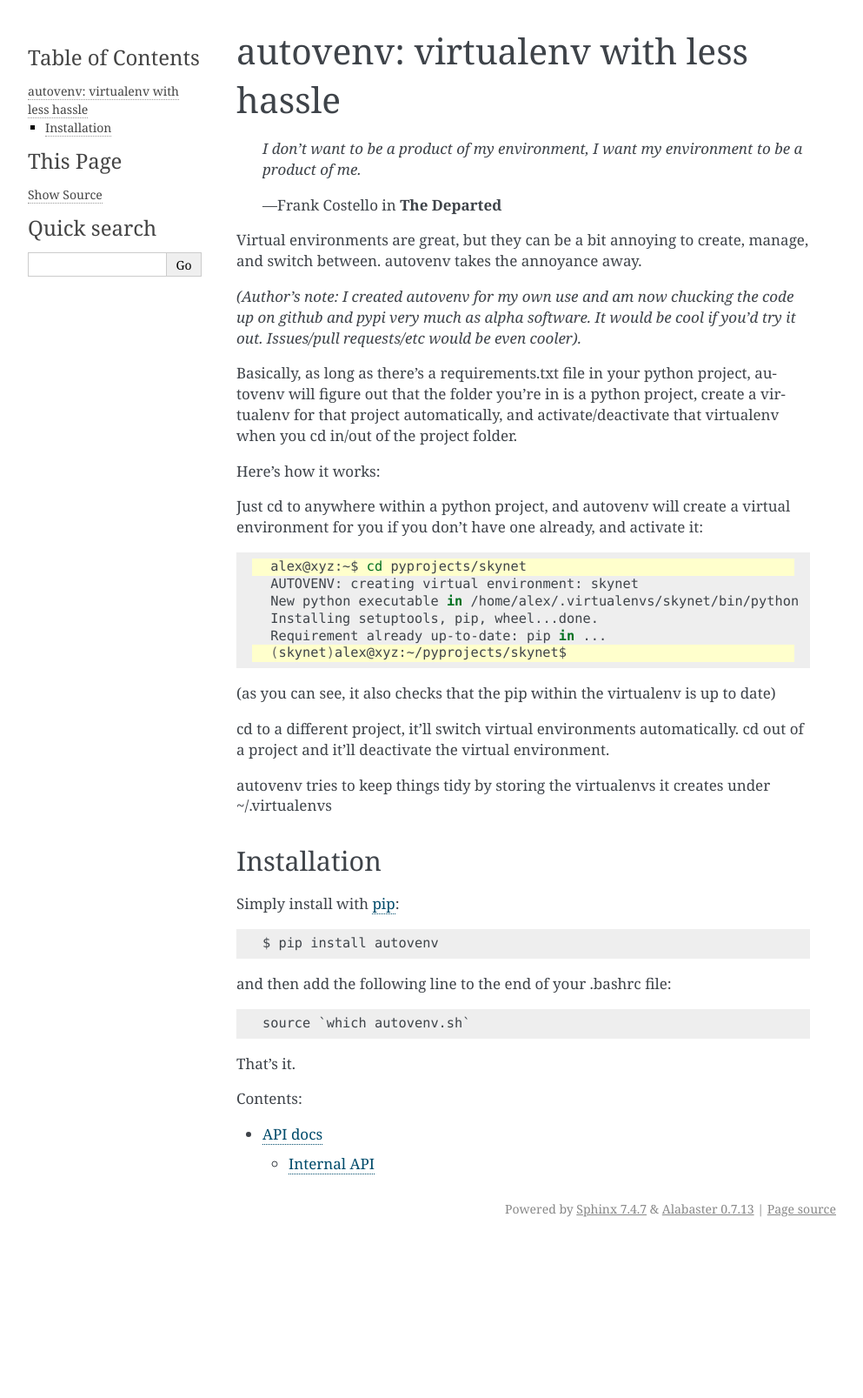
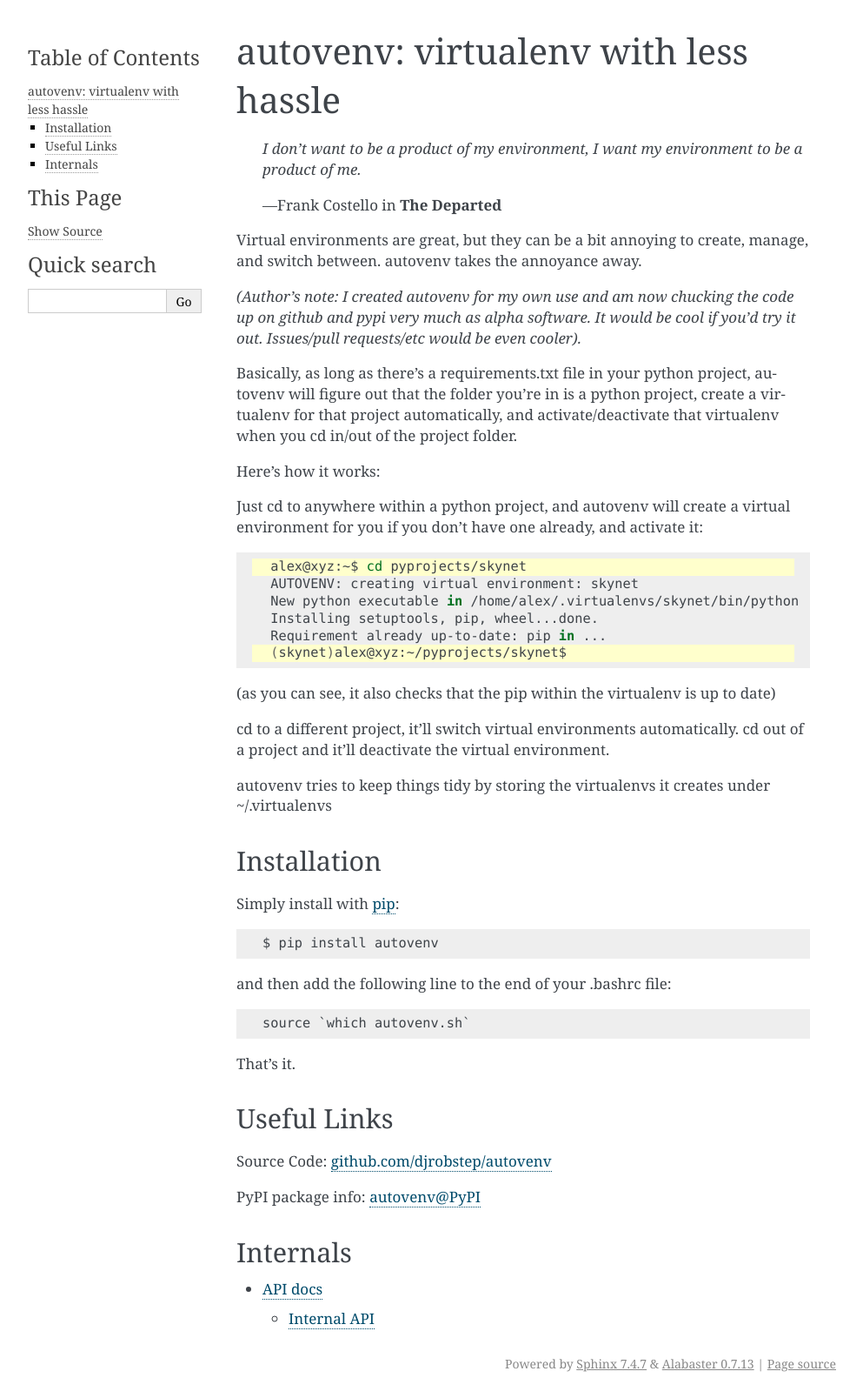
Before and after one commit to djrobstep/autovenv, a Sphinx documentation site: the page built from docs/index.rst, in a window 1280 px wide. Shown: the whole page at 87% size, without its empty margins (148-1141 px from the left). Built offline with Sphinx 7.4.7, drawn with Linux system fonts in a browser that asks for light colours; before the commit the page ends 1429 px from its top, so only the background shows below that.

Commit message:
minor doc and setup.py tweaks, version bump

```diff
--- a/docs/index.rst
+++ b/docs/index.rst
@@ -44,7 +44,17 @@
 
 That's it.
 
-Contents:
+
+Useful Links
+------------
+
+Source Code: `github.com/djrobstep/autovenv <https://github.com/djrobstep/autovenv>`_
+
+PyPI package info: `autovenv@PyPI <https://pypi.python.org/pypi/autovenv/0.1.0>`_
+
+
+Internals
+---------
 
 .. toctree::
    :maxdepth: 2
--- a/setup.py
+++ b/setup.py
@@ -3,7 +3,6 @@
 from __future__ import (absolute_import, division, print_function,
                         unicode_literals)
 import os
-import io
 
 from setuptools import setup, find_packages
 
@@ -15,10 +14,10 @@
 
 setup(
     name=NAME,
-    version='0.1.0',
+    version='0.1.1',
     description='virtualenv with less hassle',
     url='http://autovenv.readthedocs.org',
-    long_description=io.open('README.rst').read(),
+    long_description='Virtual environments are great, but they can be a bit annoying to create, manage, and switch between. autovenv takes the annoyance away.\n\nFull documentation is at https://autovenv.readthedocs.org',
     author='Robert Lechte',
     author_email='robertlechte@gmail.com',
     install_requires=[
```
Also changed, not shown: 1 other file.
